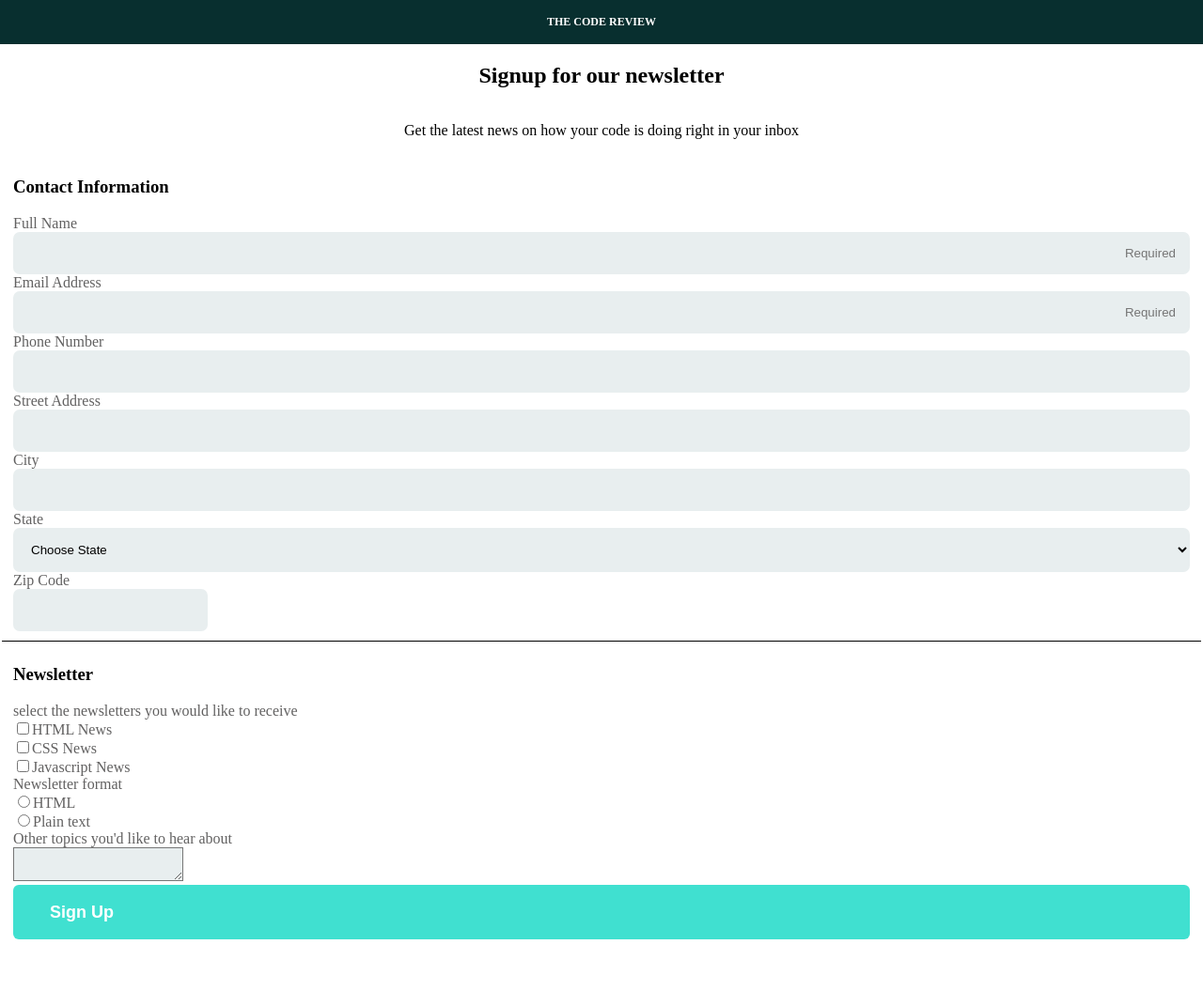
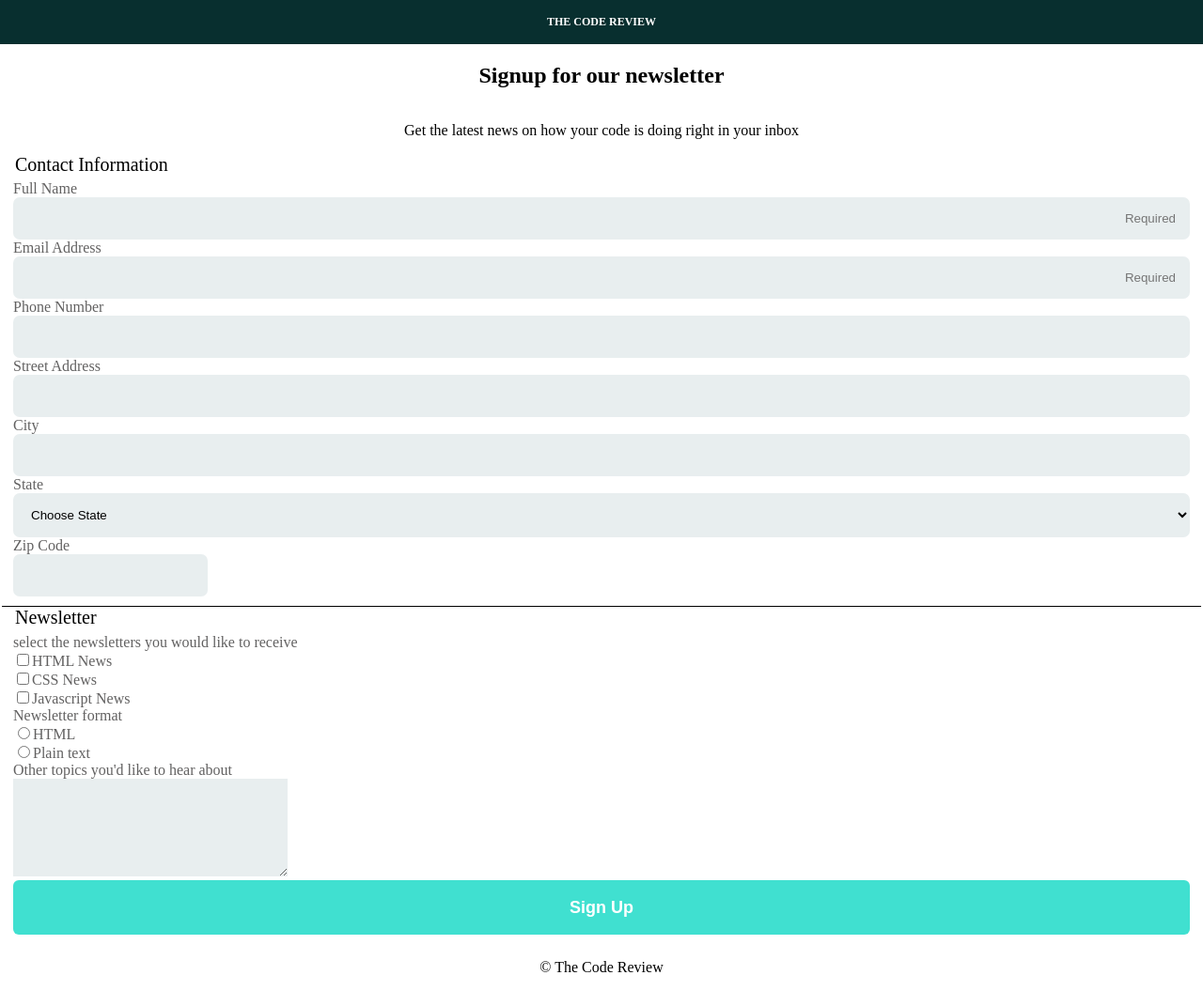
Before and after one commit to teodollo/online-registration-form, a plain HTML site: page index.html in a window 1280 px wide. Shown: the whole page at 94% size. Before the commit the page ends 1010 px from the top, so only its background shows below. Drawn offline with Linux system fonts and the light colour scheme.

Commit message:
small tweaks

```diff
--- a/index.html
+++ b/index.html
@@ -21,7 +21,7 @@
 
             <fieldset class="contact_information">
 
-            <h3>Contact Information</h3>
+            <legend>Contact Information</legend>
 
                 <label for="name">Full Name</label>
                 <input type="text" id="name" name="user_name" placeholder="Required">
@@ -50,7 +50,7 @@
 
             <fieldset class="newsletter">
 
-            <h3>Newsletter</h3>
+            <legend>Newsletter</legend>
 
               <label>select the newsletters you would like to receive</label><br>
               <input type="checkbox" id="html_news" value="html" name="newsletter"><label for="html_news">HTML News</label><br>
@@ -62,16 +62,20 @@
               <input type="radio" id="plain_text" value="plain_text" name="newsletter_format"><label for="plain_text">Plain text</label><br>
 
               <label for="topics">Other topics you'd like to hear about</label><br>
-              <textarea id="topics" name="user_topics"></textarea><br>
+              <textarea id="topics" name="user_topics"></textarea>
 
               <button type="submit">Sign Up</button>
 
-            </fieldset>
 
 
+            </fieldset>
 
         </form>
     </main>
 
+    <footer>
+        <p>&copy The Code Review</p>
+    </footer>
+
 </body>
 </html>
--- a/stylesheet.css
+++ b/stylesheet.css
@@ -29,8 +29,13 @@ header h1{
     display:flex;
     flex-direction:column;
     border:none;
+    border-bottom: solid black 1px;
     justify-content: space-between;
 
+}
+
+legend{
+    font-size: 20px;
 }
 
 label {
@@ -61,11 +66,14 @@ input::placeholder{
 
 .newsletter {
     border:none;
-    border-top:solid 1px ;
+
 }
 
 textarea {
     background: #e8eeef;
+    border: none;
+    width:288px;
+    height: 100px;
 }
 
 button {
@@ -73,11 +81,18 @@ button {
     width:100%;
     background: turquoise;
     color: white;
-    display: flex;
+    display: inline-block;
     text-align: center;
+    align-items:center;
     border-radius: 6px;
     border: none;
     padding: 19px 39px 18px 39px;
     font-weight: bold;
     font-size: 18px;
+    margin:auto;
+
 }
+
+footer p {
+    text-align: center;
+}
```
